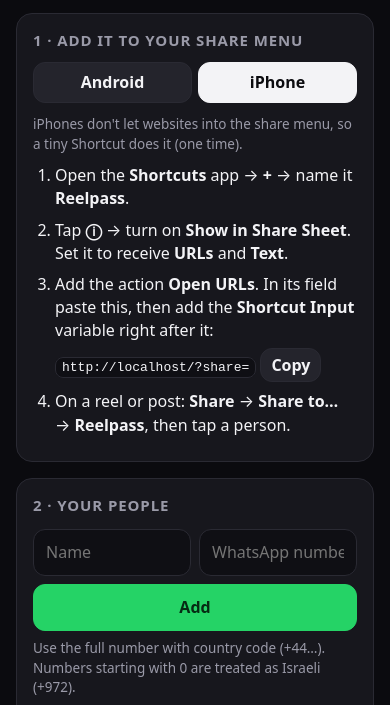
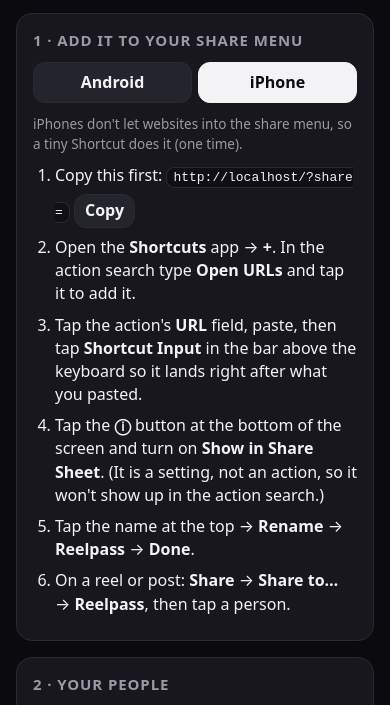
Before and after one commit to danielturg/reelpass, a plain HTML site: page index.html in a window 390 px wide. Both pictures are taken after a click on the tab "iPhone". Shown: the part 119-824 px from the top of the page. Drawn offline with Linux system fonts and the light colour scheme.

Commit message:
Clarify iPhone Shortcut setup steps
Co-Authored-By: Claude Fable 5.2 <noreply@anthropic.com>
Claude-Session: https://claude.ai/code/session_01NyJTPTp1wQwQp3DTNszSby

```diff
--- a/index.html
+++ b/index.html
@@ -141,10 +141,11 @@
     <div data-panel="ios" hidden>
       <p class="small dim">iPhones don't let websites into the share menu, so a tiny Shortcut does it (one time).</p>
       <ol>
-        <li>Open the <b>Shortcuts</b> app → <b>+</b> → name it <b>Reelpass</b>.</li>
-        <li>Tap <b>ⓘ</b> → turn on <b>Show in Share Sheet</b>. Set it to receive <b>URLs</b> and <b>Text</b>.</li>
-        <li>Add the action <b>Open URLs</b>. In its field paste this, then add the <b>Shortcut Input</b> variable right after it:<br>
-          <code id="iosUrl"></code> <button type="button" id="copyIos" style="min-height:34px;padding:4px 10px;margin-top:6px">Copy</button></li>
+        <li>Copy this first: <code id="iosUrl"></code> <button type="button" id="copyIos" style="min-height:34px;padding:4px 10px;margin-top:6px">Copy</button></li>
+        <li>Open the <b>Shortcuts</b> app → <b>+</b>. In the action search type <b>Open URLs</b> and tap it to add it.</li>
+        <li>Tap the action's <b>URL</b> field, paste, then tap <b>Shortcut Input</b> in the bar above the keyboard so it lands right after what you pasted.</li>
+        <li>Tap the <b>ⓘ</b> button at the bottom of the screen and turn on <b>Show in Share Sheet</b>. (It is a setting, not an action, so it won't show up in the action search.)</li>
+        <li>Tap the name at the top → <b>Rename</b> → <b>Reelpass</b> → <b>Done</b>.</li>
         <li>On a reel or post: <b>Share</b> → <b>Share to…</b> → <b>Reelpass</b>, then tap a person.</li>
       </ol>
     </div>
```
